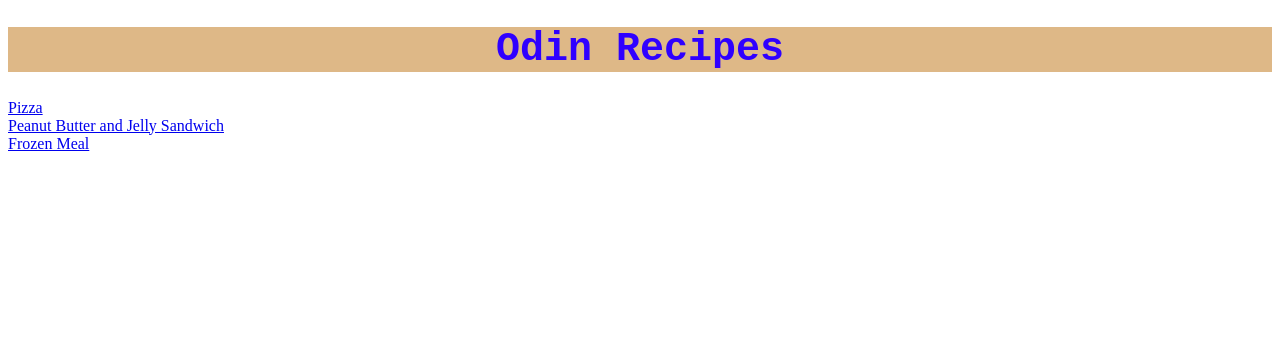
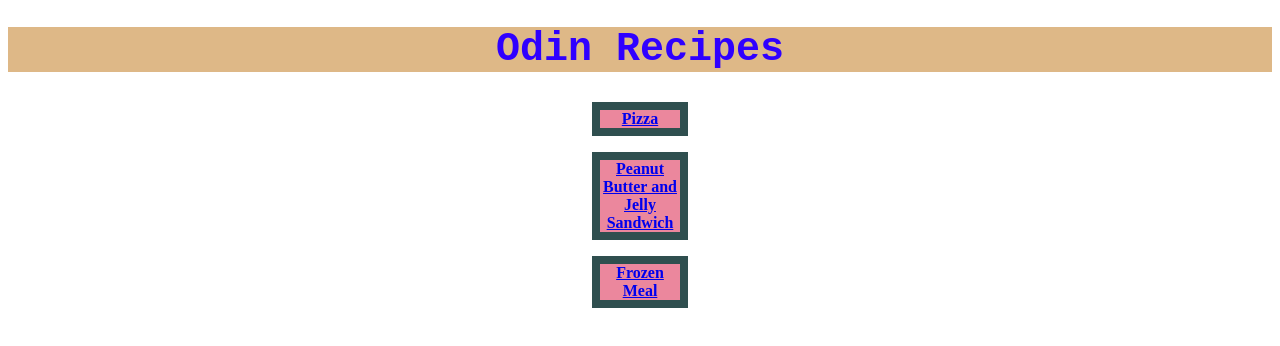
Before and after one commit to mdipietro22/odin-recipes, a plain HTML site: page index.html in a window 1280 px wide. Drawn offline with Linux system fonts and the light colour scheme.

Commit message:
Added flexbox to style.css

```diff
--- a/style.css
+++ b/style.css
@@ -1,3 +1,30 @@
 .header {
-    font-family: 'Courier New', Courier, monospace; font-size: 40px; color: rgb(47, 0, 255); font-weight: 700; text-align: center; background-color: burlywood;
+    font-family: 'Courier New', Courier, monospace;
+    font-size: 40px;
+    color: rgb(47, 0, 255);
+    font-weight: 700;
+    text-align: center;
+    background-color: burlywood;
 }
+
+.container {
+    flex-direction: column;
+    height: 180px;
+    width: auto;
+    padding: 16px;
+    display: flex;
+    align-self: center;
+    align-items: center;
+    justify-content: center;
+    gap: 16px;
+  }
+
+  .item {
+    width: 80px;
+    height: 80px;
+    border: 8px solid darkslategray;
+    background: rgb(235, 135, 157);
+    text-align: center;
+    font-weight: bold;
+
+  }
```
